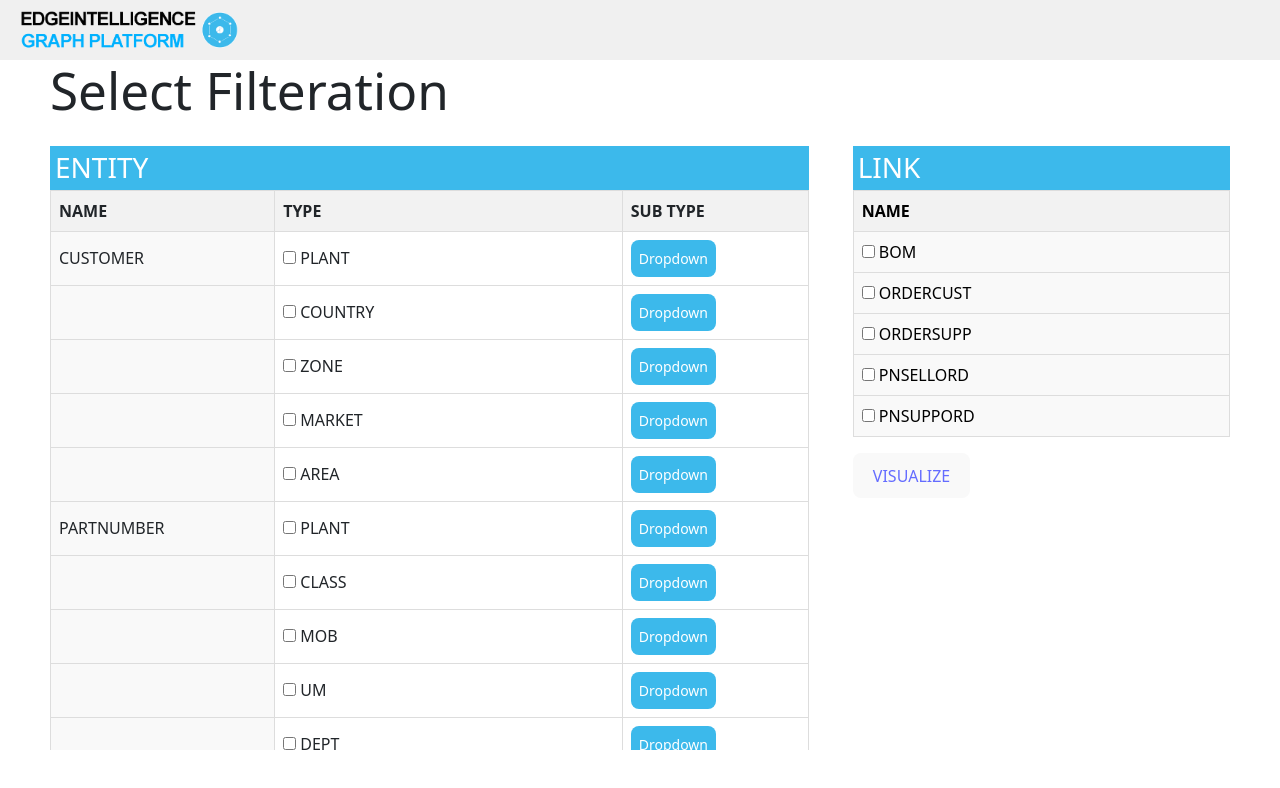
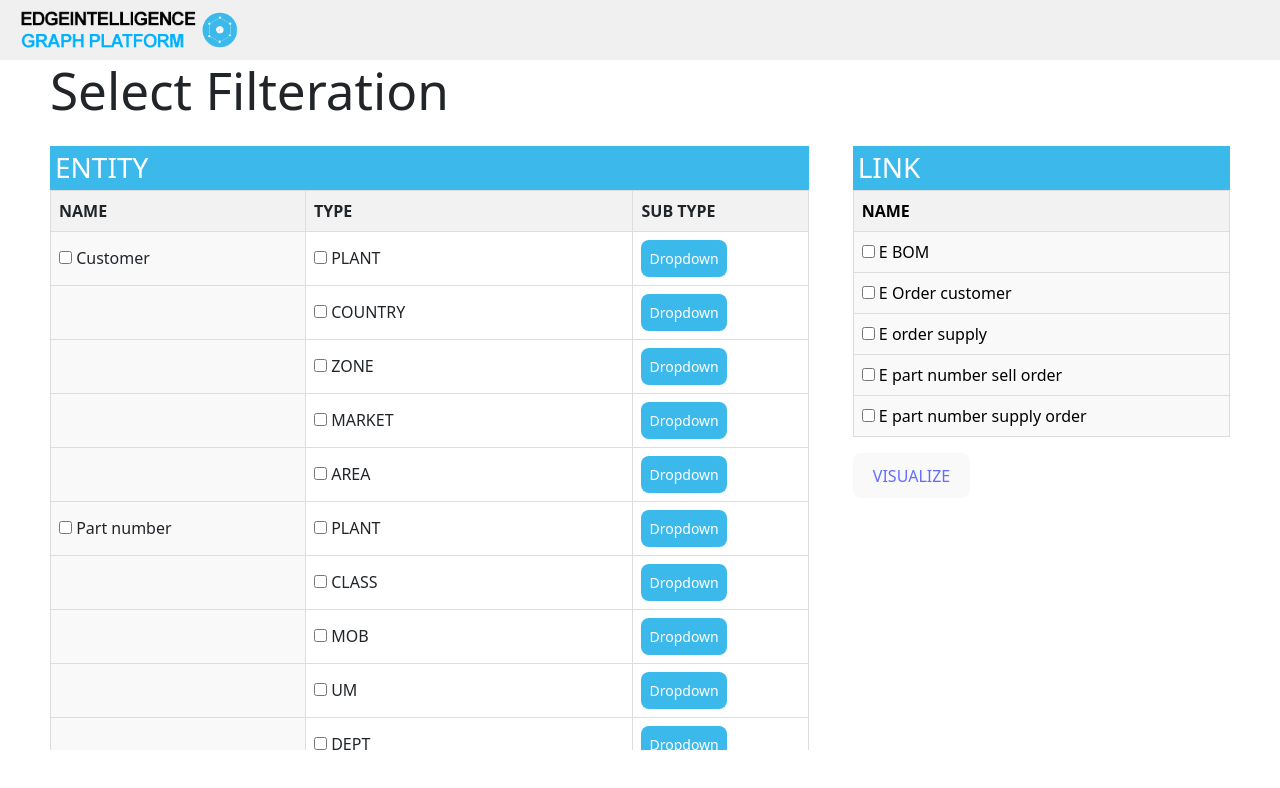
Before and after one commit to aamir910/3d-force-network-graph-, a React (Vite) app: page /visualize in a window 1280 px wide. Shown: the top 788 px of the page. Built offline with nearby package versions, Linux system fonts and the light colour scheme.

Commit message:
update the button data

```diff
--- a/src/components/Buttons/SIdeBar.jsx
+++ b/src/components/Buttons/SIdeBar.jsx
@@ -6,9 +6,9 @@ function Sidebar() {
     return (
         <div className="sidebar">
 
+            <button><Link to="/main">CONFIGURATION</Link>  </button>
             <button><Link to="/upload">UPLOAD DATA</Link></button>
             <button ><Link to="/visualize">VISUALIZE</Link></button>
-            <button><Link to="/main">CONFIGURATION</Link>  </button>
         </div>
     );
 }
--- a/src/components/ForceGraph2d.jsx
+++ b/src/components/ForceGraph2d.jsx
@@ -68,6 +68,7 @@ const ForceGraph2DComponent = () => {
       download: true,
       header: true,
       complete: (result) => {
+        console.log(result.data , 'result.data')
         processCSV(result.data);
       },
       error: (error) => {
--- a/src/components/visualize/ForceGraph3D.jsx
+++ b/src/components/visualize/ForceGraph3D.jsx
@@ -80,7 +80,7 @@ const Visualize_filteration = () => {
 
     loadAllCSVs();
   }, []);
-
+  console.log(entityHeaders , 'entityHeaders')
   const [uniqueData, setUniqueData] = useState([]);
 
   useEffect(() => {
@@ -120,15 +120,15 @@ const Visualize_filteration = () => {
     const fileName = filePath.split("/").pop();
     switch (fileName) {
       case "N_CUSTOMER.csv":
-        return "CUSTOMER";
+        return "Customer";
       case "N_PARTNUMBER.csv":
-        return "PARTNUMBER";
+        return "Part number";
       case "N_PURCHORDER.csv":
-        return "PURCHORDER";
+        return "Purchase order";
       case "N_SELLORDER.csv":
-        return "SELLORDER";
+        return "Sell order";
       case "N_SUPPLIER.csv":
-        return "SUPPLIER";
+        return "Supply";
       default:
         return "";
     }
@@ -138,15 +138,15 @@ const Visualize_filteration = () => {
     const fileName = filePath.split("/").pop();
     switch (fileName) {
       case "E_BOM.csv":
-        return "BOM";
+        return "E BOM";
       case "E_ORDERCUST.csv":
-        return "ORDERCUST";
+        return "E Order customer";
       case "E_ORDERSUPP.csv":
-        return "ORDERSUPP";
+        return "E order supply";
       case "E_PNSELLORD.csv":
-        return "PNSELLORD";
+        return "E part number sell order";
       case "E_PNSUPPORD.csv":
-        return "PNSUPPORD";
+        return "E part number supply order";
       default:
         return "";
     }
@@ -196,7 +196,7 @@ const Visualize_filteration = () => {
             <tr key={`${index}-${headerIndex}`}>
               <td>
                 {headerIndex === 0 ? (
-                  <>{getEntityName(filePath)}</>
+                  <><input type="checkbox" name="" id="" value={getEntityName(filePath)} /> {getEntityName(filePath)}</>
                 ) : (
                   ""
                 )}
@@ -278,7 +278,7 @@ const Visualize_filteration = () => {
                       </tbody>
                     </table>
 
-      <button><Link to="/3d_graph">VISUALIZE</Link></button>
+          <button><Link to="/3d_graph">VISUALIZE</Link></button>
                   </div>
                 </div>
               </div>
```
